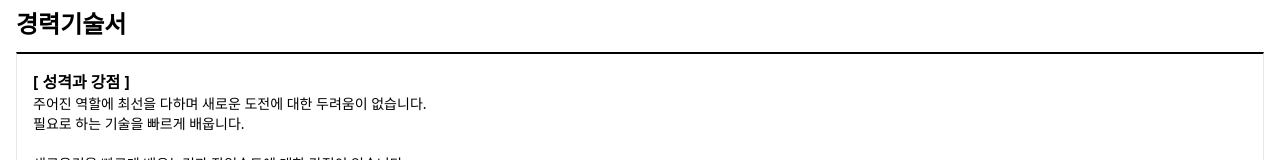
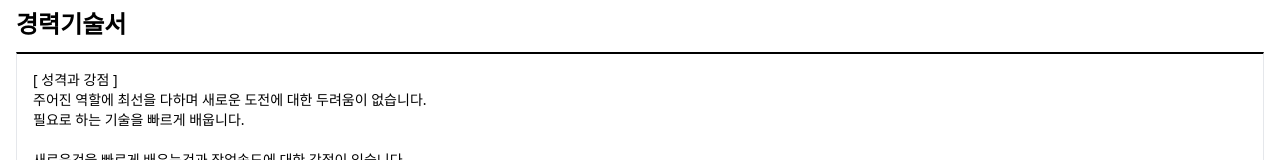
Before and after one commit to CHOSUA6767/CHOSUA6767_portfolio, a website: page pages/cv.html in a window 1280 px wide. Shown: the part 2035-2195 px from the top of the page. Drawn offline with nearby package versions, Linux system fonts and the light colour scheme.

```diff
--- a/pages/cv.html
+++ b/pages/cv.html
@@ -263,7 +263,7 @@
   <div class="w-full p-4 text-sm border border-t-2 border-t-black">
     <!-- 성격과 강점 -->
     <div class="mb-8">
-      <h4 class="text-base font-bold">[ 성격과 강점 ]</h4>
+      <h4>[ 성격과 강점 ]</h4>
       <p>주어진 역할에 최선을 다하며 새로운 도전에 대한 두려움이 없습니다.</p>
       <p>필요로 하는 기술을 빠르게 배웁니다.</p>
       <br>
```
